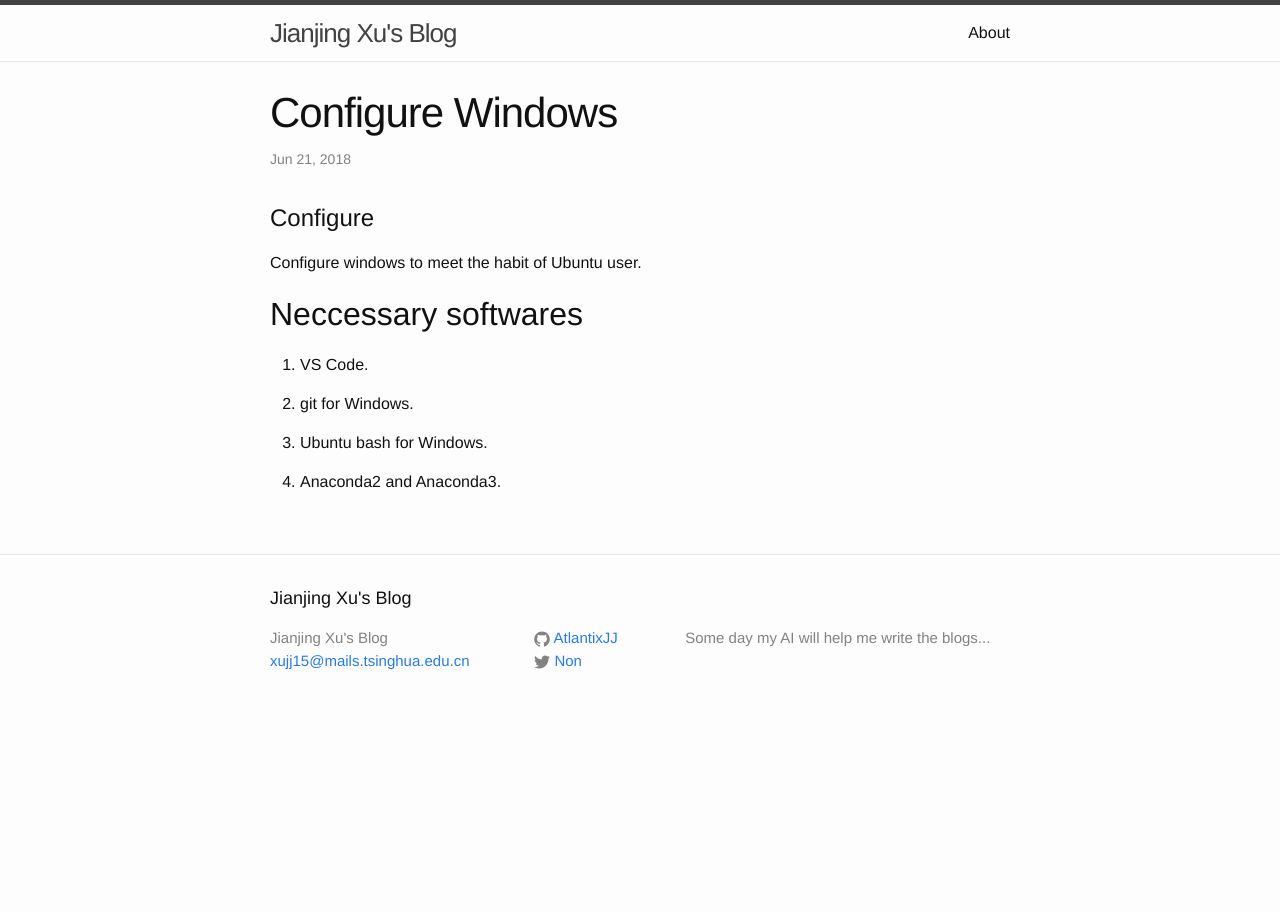
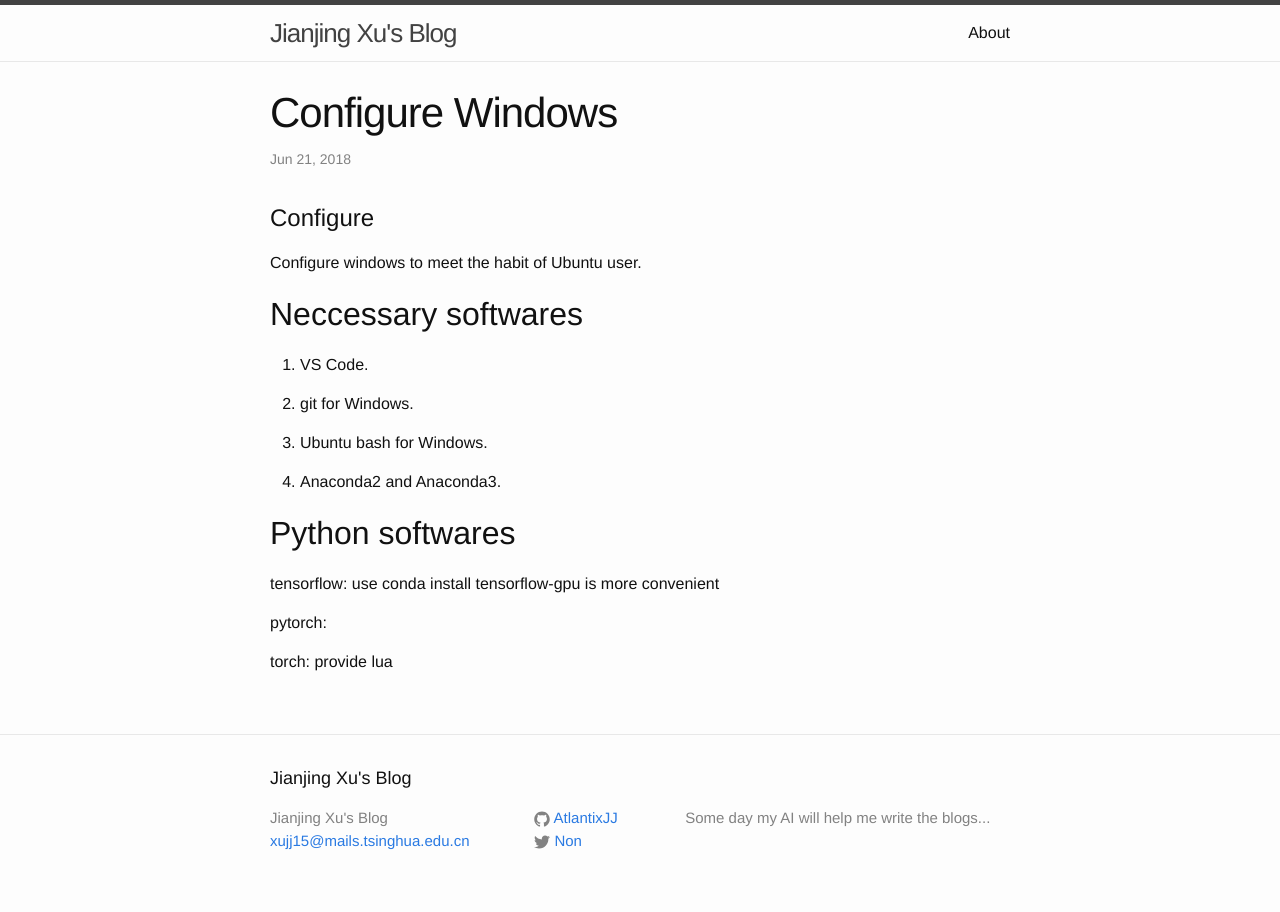
Before and after one commit to AtlantixJJ/AtlantixJJ.github.io, a Jekyll site: the page built from _posts/2018-6-21-configure-windows.md, in a window 1280 px wide. Built offline with Jekyll 4.4.1, drawn with Linux system fonts in a browser that asks for light colours; our own code applies the rules of GitHub Pages for plain Markdown files.

Commit message:
update vim

```diff
--- a/_posts/2018-6-21-configure-windows.md
+++ b/_posts/2018-6-21-configure-windows.md
@@ -11,3 +11,11 @@ Configure windows to meet the habit of Ubuntu user.
 3. Ubuntu bash for Windows.
 
 4. Anaconda2 and Anaconda3.
+
+## Python softwares
+
+tensorflow: use conda install tensorflow-gpu is more convenient
+
+pytorch:
+
+torch: provide lua
```
Also changed, not shown: _posts/2018-6-22-configure-vim.md (+26 -1 lines), _posts/2018-6-25-VeRi.md (added, +17 -0 lines).
